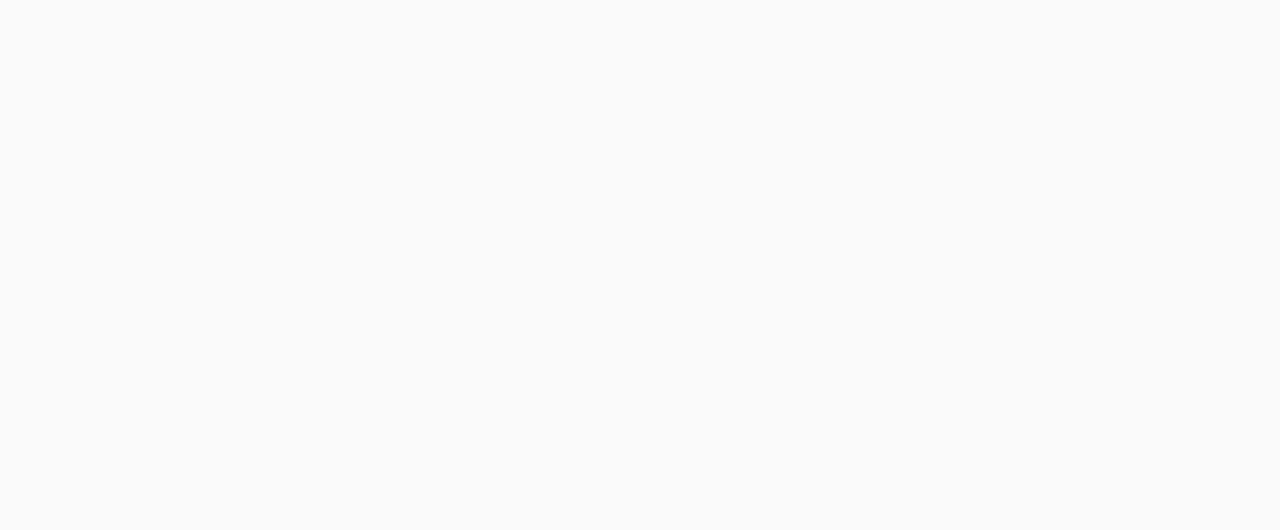
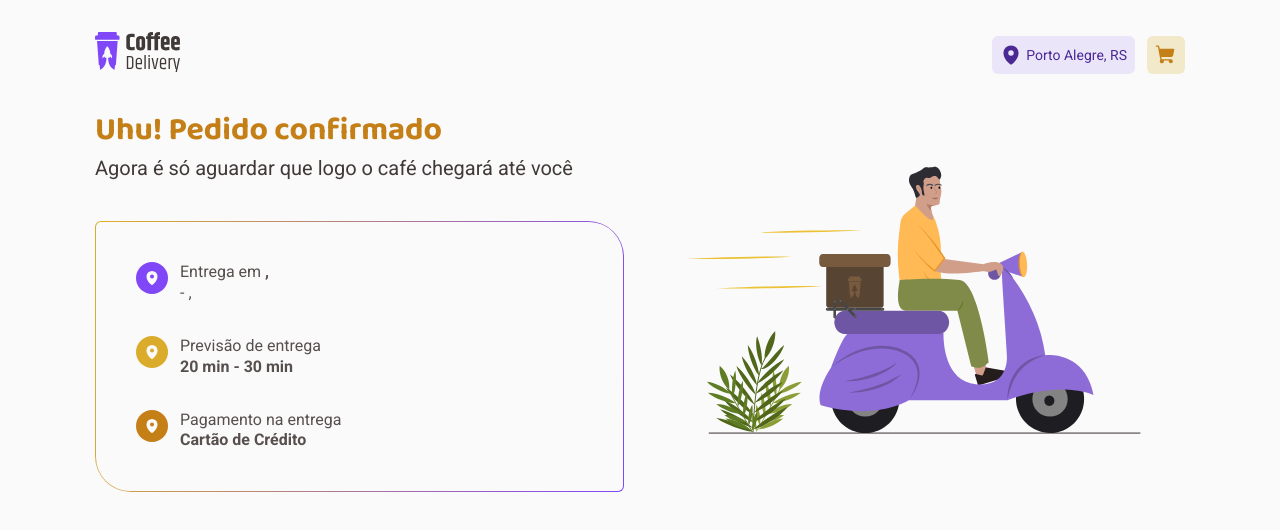
Before and after one commit to AndreZigiotti/desafio-ignite-coffee-delivery, a React (Vite) app: page /order-confirmation in a window 1280 px wide. Before the commit this address had no page. Shown: the top 530 px of the page. Built offline with nearby package versions, Linux system fonts and the light colour scheme.

Commit message:
Implementando página de pedido realizado

```diff
--- a/src/Router.tsx
+++ b/src/Router.tsx
@@ -1,6 +1,7 @@
 import { Route, Routes } from "react-router-dom"
 import { DefaultLayout } from "./layout/DefaultLayout"
 import { Checkout, Home } from "./pages"
+import { OrderConfirmation } from "./pages/OrderConfirmation"
 
 export function Router() {
   return (
@@ -8,6 +9,7 @@
       <Route path="/" element={<DefaultLayout />}>
         <Route path="/" element={<Home />} />
         <Route path="/checkout" element={<Checkout />} />
+        <Route path="/order-confirmation" element={<OrderConfirmation />} />
       </Route>
     </Routes>
   )
--- a/src/pages/Checkout/index.tsx
+++ b/src/pages/Checkout/index.tsx
@@ -9,7 +9,7 @@
 import { CheckoutContainer, ContentBox } from "./style";
 
 export function Checkout() {
-  const { products, paymentMethod, removeProduct, changeProductQuantity, subtotal, shippingCost, total, changePaymentMethod } = useCheckout()
+  const { products, paymentMethod, removeProduct, changeProductQuantity, subtotal, shippingCost, total, changePaymentMethod, confirmOrder } = useCheckout()
   const [isFormValid, setIsFormValid] = useState(false)
 
   function formatPrice(price: number) {
@@ -21,6 +21,10 @@
 
   function handlePaymentMethodChange(method: PaymentMethods) {
     changePaymentMethod(method)
+  }
+
+  function handleOrderConfirmation() {
+    confirmOrder()
   }
 
   return (
@@ -122,7 +126,12 @@
                 )
               }
 
-              <Button disabled={!products.length || !isFormValid}>Confirmar Pedido</Button>
+              <Button
+                disabled={!products.length || !isFormValid}
+                onClick={handleOrderConfirmation}
+              >
+                Confirmar Pedido
+              </Button>
             </div>
           </ContentBox>
         </div>
--- /dev/null
+++ b/src/pages/OrderConfirmation/index.tsx
@@ -0,0 +1,75 @@
+import { Container } from "../../components";
+import { OrderConfirmationContainer } from "./style";
+
+import Illustration from '../../assets/delivery-illustration.svg'
+import { useCheckout } from "../../shared/hooks/useCheckout";
+import { useNavigate } from "react-router-dom";
+import { PaymentMethods } from "../../shared/models";
+import { MapPin } from "phosphor-react";
+
+export function OrderConfirmation() {
+  const navigate = useNavigate()
+  const { shippingAddress, paymentMethod } = useCheckout()
+
+  const paymentOptions: { [key in PaymentMethods]: string } = {
+    creditCard: 'Cartão de Crédito',
+    debitCard: 'Débito',
+    money: 'Dinheiro'
+  }
+
+  if(!shippingAddress.address) {
+    navigate('/')
+  }
+
+  const { address, city, district, number, uf } = shippingAddress
+
+  return (
+    <OrderConfirmationContainer>
+      <Container>
+        <div className="col">
+          <h1>Uhu! Pedido confirmado</h1>
+          <p className="message">Agora é só aguardar que logo o café chegará até você</p>
+
+          <div className="box">
+            <div className="box-inner">
+              <div className="info-item">
+                <span className="icon-wrapper primary">
+                  <MapPin weight="fill" />
+                </span>
+                <p>
+                  Entrega em <strong>{address}, {number}</strong><br/>
+                  {district} - {city}, {uf}
+                </p>
+              </div>
+
+              <div className="info-item">
+                <span className="icon-wrapper secondary">
+                  <MapPin weight="fill" />
+                </span>
+                <p>
+                  Previsão de entrega<br/>
+                  <strong>20 min - 30 min</strong>
+                </p>
+              </div>
+
+              <div className="info-item">
+                <span className="icon-wrapper secondary dark">
+                  <MapPin weight="fill" />
+                </span>
+                <p>
+                  Pagamento na entrega<br/>
+                  <strong>{paymentOptions[paymentMethod]}</strong>
+                </p>
+              </div>
+            </div>
+          </div>
+        </div>
+        <div className="col">
+          <div className="illustration-wrapper">
+            <img className="illustration" src={Illustration} alt="" />
+          </div>
+        </div>
+      </Container>
+    </OrderConfirmationContainer>
+  )
+}
--- /dev/null
+++ b/src/pages/OrderConfirmation/style.ts
@@ -0,0 +1,92 @@
+import styled from "styled-components";
+import { pxToRem } from "../../shared/utils/pxToRem";
+
+export const OrderConfirmationContainer = styled.div`
+  text-align: center;
+
+  @media ${props => props.theme.devices.desktop} {
+    text-align: left;
+  }
+
+  .container {
+    gap: 2rem;
+
+    .col {
+      flex: 1;
+    }
+  }
+
+  h1 {
+    margin-bottom: 4px;
+    font-family: 'Baloo 2';
+    font-size: 2rem;
+    color: ${props => props.theme.contexts.secondary[500]};
+  }
+
+  .message {
+    color: ${props => props.theme.contexts.gray[600]};
+    font-size: ${pxToRem(20)};
+  }
+
+  .illustration-wrapper {
+    display: flex;
+    height: 100%;
+    align-items: center;
+    justify-content: center;
+
+    .illustration {
+      margin: 0 auto;
+    }
+  }
+
+  .box {
+    margin-top: 40px;
+    padding: 1px;
+    border-radius: 6px 36px;
+    color: ${props => props.theme.contexts.gray[500]};
+    background-image: linear-gradient(102.89deg, #DBAC2C 2.61%, #8047F8 98.76%);
+    overflow: hidden;
+
+    &-inner {
+      padding: 40px;
+      border-radius: 5px 34px;
+      background-color: ${props => props.theme.contexts.light[100]};
+    }
+
+    .info-item {
+      display: flex;
+      gap: 12px;
+      align-items: flex-start;
+
+      &:not(:last-child) {
+        margin-bottom: 32px;
+      }
+
+      .icon-wrapper {
+        display: flex;
+        padding: 8px;
+        border-radius: 100%;
+        color: ${props => props.theme.contexts.light[100]};
+        align-items: center;
+        justify-content: center;
+
+        &.primary {
+          background-color: ${props => props.theme.contexts.primary[300]};
+        }
+
+        &.secondary {
+          background-color: ${props => props.theme.contexts.secondary[300]};
+
+          &.dark {
+            background-color: ${props => props.theme.contexts.secondary[500]};
+          }
+        }
+
+        svg {
+          width: 1rem;
+          height: 1rem;
+        }
+      }
+    }
+  }
+`
--- a/src/shared/contexts/CheckoutContext.tsx
+++ b/src/shared/contexts/CheckoutContext.tsx
@@ -1,5 +1,6 @@
 import { ShoppingCart } from "phosphor-react";
-import { createContext, ReactNode, useEffect, useReducer, useState } from "react";
+import { createContext, ReactNode, useReducer, useState } from "react";
+import { useNavigate } from "react-router-dom";
 import { toast } from "react-toastify";
 import { ICartProduct } from "../interfaces/ICartProduct";
 import { ICheckoutContext } from "../interfaces/ICheckoutContext";
@@ -15,6 +16,7 @@
 export const CheckoutContext = createContext({} as ICheckoutContext)
 
 export function CheckoutContextProvider({ children }: Props) {
+  const navigate = useNavigate()
   const [paymentMethod, setPaymentMethod] = useState<PaymentMethods>('creditCard')
   const [shippingAddress, setShippingAddress] = useState<IShippingAddress>({
     address: '',
@@ -93,10 +95,15 @@
     setShippingAddress(address)
   }
 
+  function confirmOrder() {
+    navigate('/order-confirmation')
+  }
+
   return (
     <CheckoutContext.Provider value={{
       products: cartState.products,
       subtotal: cartSubtotal,
+      confirmOrder,
       addProduct,
       shippingCost,
       shippingAddress,
--- a/src/shared/interfaces/ICheckoutContext.ts
+++ b/src/shared/interfaces/ICheckoutContext.ts
@@ -9,6 +9,7 @@
   total: number
   paymentMethod: PaymentMethods
   shippingAddress: IShippingAddress
+  confirmOrder: () => void
   updateShippingAddress: (address: IShippingAddress) => void
   changePaymentMethod: (method: PaymentMethods) => void
   addProduct: (product: ICartProduct) => void
```
Also changed, not shown: src/assets/delivery-illustration.svg (added).
